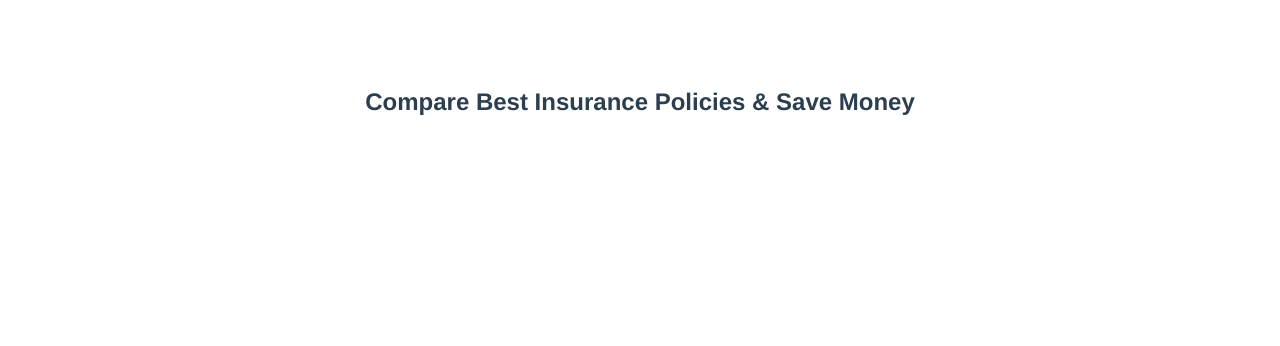
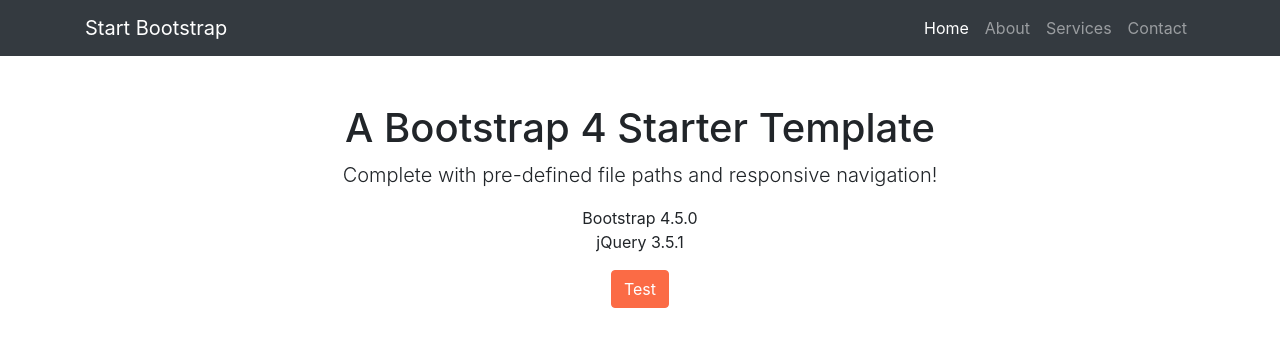
Before and after one commit to vidhyaRajendran/digifin, a Vue app: page / in a window 1280 px wide. Shown: the top 346 px of the page. Built offline with nearby package versions, Linux system fonts and the light colour scheme.

Commit message:
modified

```diff
--- a/package.json
+++ b/package.json
@@ -8,6 +8,8 @@
     "lint": "vue-cli-service lint"
   },
   "dependencies": {
+    "bootstrap": "^4.5.0",
+    "bootstrap-vue": "^2.15.0",
     "core-js": "^3.6.5",
     "register-service-worker": "^1.7.1",
     "vue": "^2.6.11",
@@ -22,8 +24,8 @@
     "babel-eslint": "^10.1.0",
     "eslint": "^6.7.2",
     "eslint-plugin-vue": "^6.2.2",
-    "node-sass": "^4.12.0",
-    "sass-loader": "^8.0.2",
+    "node-sass": "^4.14.1",
+    "sass-loader": "^9.0.2",
     "vue-template-compiler": "^2.6.11"
   },
   "eslintConfig": {
--- a/src/App.vue
+++ b/src/App.vue
@@ -1,32 +1,68 @@
 <template>
   <div id="app">
+    <nav class="navbar navbar-expand-lg navbar-dark bg-dark static-top">
+      <div class="container">
+        <a class="navbar-brand" href="#">Start Bootstrap</a>
+        <button
+          class="navbar-toggler"
+          type="button"
+          data-toggle="collapse"
+          data-target="#navbarResponsive"
+          aria-controls="navbarResponsive"
+          aria-expanded="false"
+          aria-label="Toggle navigation"
+        >
+          <span class="navbar-toggler-icon"></span>
+        </button>
+        <div class="collapse navbar-collapse" id="navbarResponsive">
+          <ul class="navbar-nav ml-auto">
+            <li class="nav-item active">
+              <a class="nav-link" href="#">
+                Home
+                <span class="sr-only">(current)</span>
+              </a>
+            </li>
+            <li class="nav-item">
+              <a class="nav-link" href="#">About</a>
+            </li>
+            <li class="nav-item">
+              <a class="nav-link" href="#">Services</a>
+            </li>
+            <li class="nav-item">
+              <a class="nav-link" href="#">Contact</a>
+            </li>
+          </ul>
+        </div>
+      </div>
+    </nav>
+
+    <div class="container">
+      <div class="row">
+        <div class="col-lg-12 text-center">
+          <h1 class="mt-5">A Bootstrap 4 Starter Template</h1>
+          <p class="lead">Complete with pre-defined file paths and responsive navigation!</p>
+          <ul class="list-unstyled">
+            <li>Bootstrap 4.5.0</li>
+            <li>jQuery 3.5.1</li>
+          </ul>
+          <button class="btn btn-primary">Test</button>
+        </div>
+      </div>
+    </div>
+
+    <!-- /container -->
+
+    <!--
     <div id="nav">
-      <!-- <router-link to="/">Home</router-link> |
-      <router-link to="/about">About</router-link> -->
-    </div>
-    <router-view/>
+      <router-link to="/">Home</router-link> |
+      <router-link to="/about">About</router-link>
+    </div>-->
+    <!-- <router-view/> -->
   </div>
 </template>
 
 <style lang="scss">
-#app {
-  font-family: Avenir, Helvetica, Arial, sans-serif;
-  -webkit-font-smoothing: antialiased;
-  -moz-osx-font-smoothing: grayscale;
-  text-align: center;
-  color: #2c3e50;
-}
-
-#nav {
-  padding: 30px;
-
-  a {
-    font-weight: bold;
-    color: #2c3e50;
-
-    &.router-link-exact-active {
-      color: #42b983;
-    }
-  }
-}
+@import "./assets/scss/custom.scss";
+@import "../node_modules/bootstrap/scss/bootstrap.scss";
+@import "../node_modules/bootstrap-vue/src/index.scss";
 </style>
--- /dev/null
+++ b/src/assets/scss/custom.scss
@@ -0,0 +1 @@
+$primary: #fb6b45;
--- a/src/main.js
+++ b/src/main.js
@@ -3,6 +3,9 @@
 import router from './router'
 import store from './store'
 import './registerServiceWorker'
+import { BootstrapVue } from 'bootstrap-vue'
+
+Vue.use(BootstrapVue)
 
 Vue.config.productionTip = false
 
```
Also changed, not shown: 1 other file (tests, documents, lock files or other folders).
